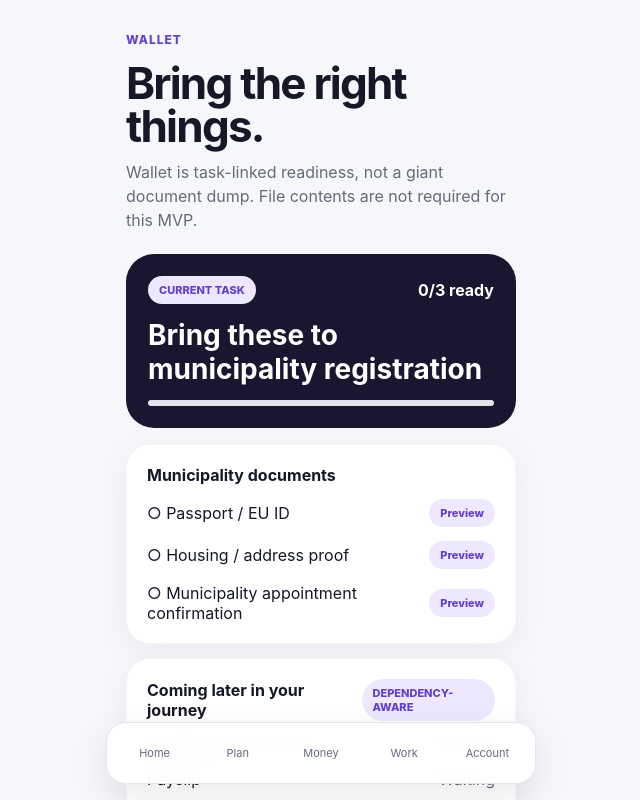
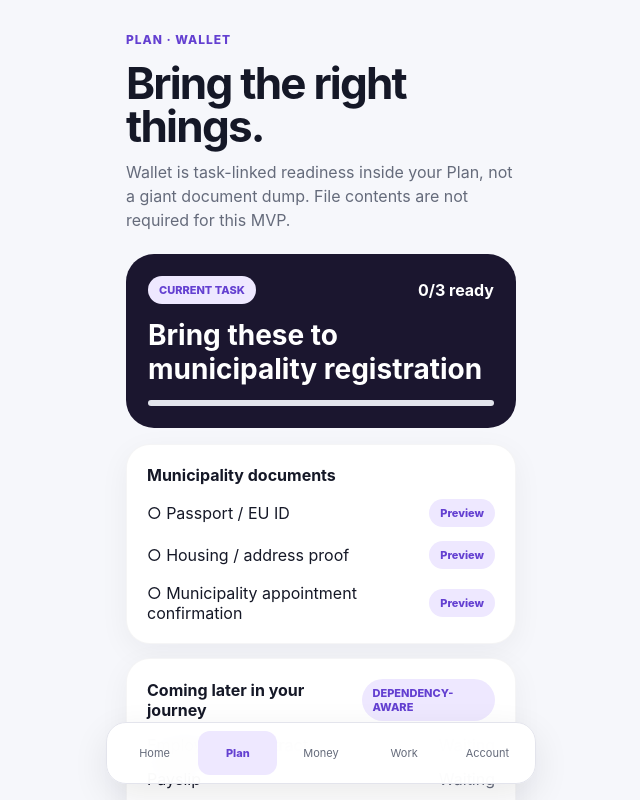
Before and after one commit to reichani/LandingNL, a Next.js app: page /wallet in a window 1280 px wide. Shown: the top 800 px of the page, without its empty margins (319-959 px from the left). Built offline with nearby package versions, Linux system fonts and the light colour scheme.

Commit message:
fix(ux): align Wallet with Plan navigation context

```diff
--- a/src/app/wallet/page.tsx
+++ b/src/app/wallet/page.tsx
@@ -59,9 +59,9 @@ export default async function WalletPage() {
 
   return (
     <main className="shell">
-      <span className="eyebrow">WALLET</span>
+      <span className="eyebrow">PLAN · WALLET</span>
       <h1 className="title">Bring the right things.</h1>
-      <p className="subtitle">Wallet is task-linked readiness, not a giant document dump. File contents are not required for this MVP.</p>
+      <p className="subtitle">Wallet is task-linked readiness inside your Plan, not a giant document dump. File contents are not required for this MVP.</p>
 
       <section className="focus stack">
         <div className="row"><span className="pill">CURRENT TASK</span><strong>{readyCount}/{currentDocs.length} ready</strong></div>
@@ -85,7 +85,7 @@ export default async function WalletPage() {
 
       {!signedIn ? <p className="muted" style={{ fontSize: 12 }}>Sign in to save readiness. You can browse the required documents without an account.</p> : <p className="muted" style={{ fontSize: 12 }}>Only readiness metadata is stored here. Exact document contents and exact home address are outside this MVP wallet.</p>}
       <Link className="text-link" href="/plan">See why these documents are needed →</Link>
-      <PrimaryNav active="Wallet" />
+      <PrimaryNav active="Plan" />
     </main>
   );
 }
```
